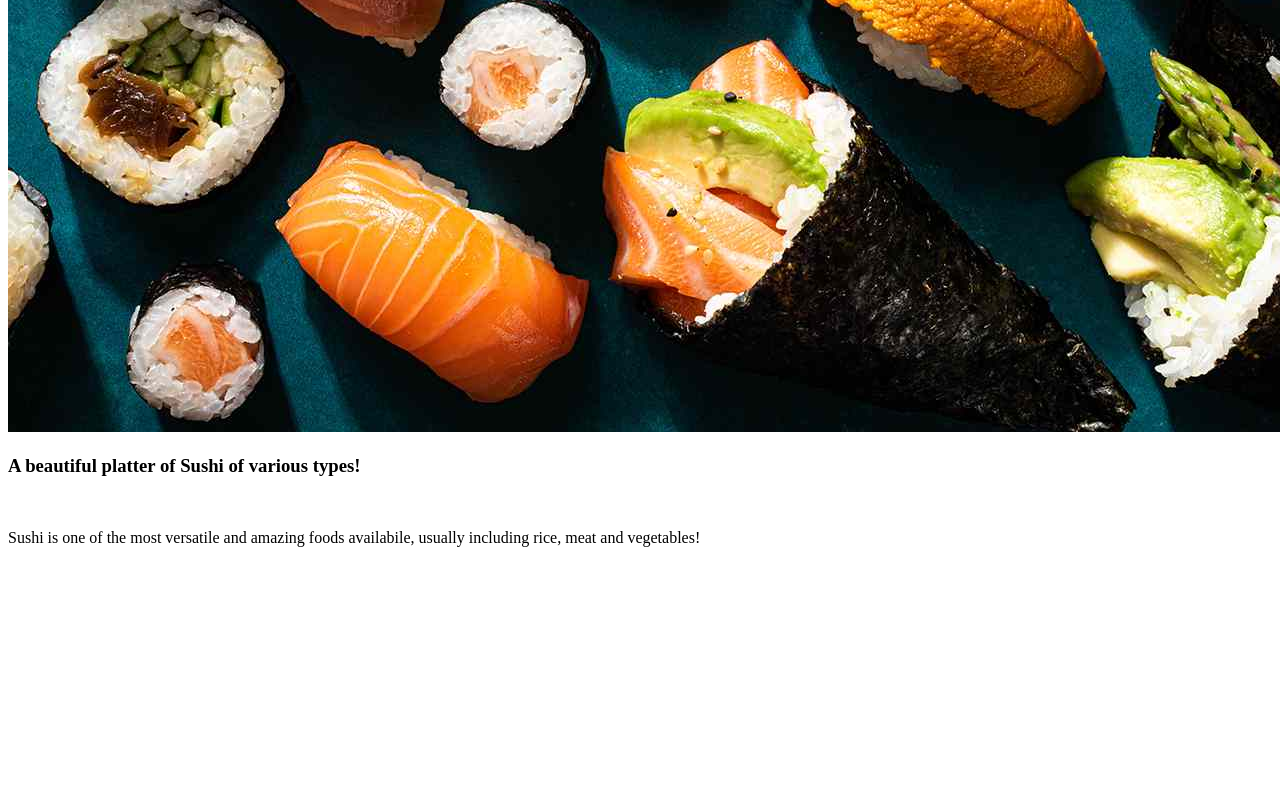
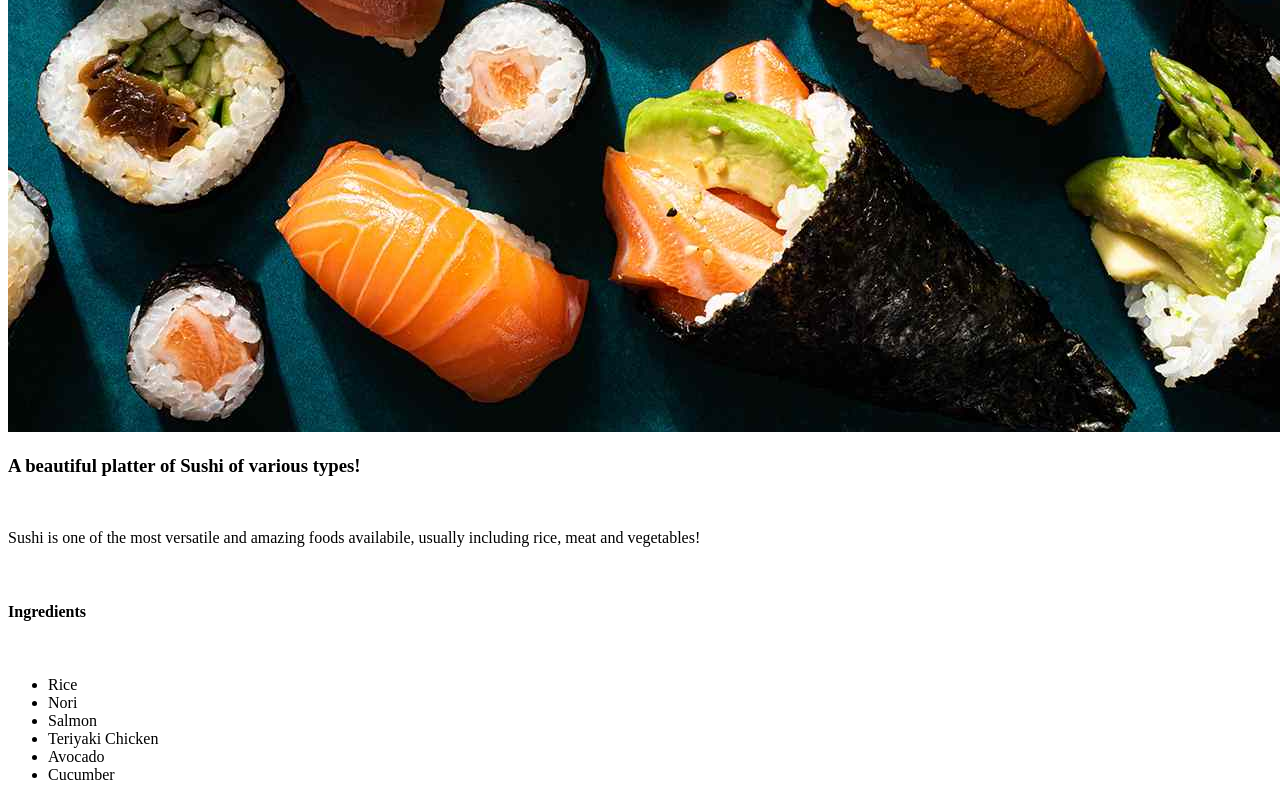
Before and after one commit to mitchthestonky/odin-recipes, a plain HTML site: page recipes/sushi.html in a window 1280 px wide. Shown: the part 666-1466 px from the top of the page. Before the commit the page ends 1229 px from the top, so only its background shows below. Drawn offline with Linux system fonts and the light colour scheme.

Commit message:
Add ingredients list and header

```diff
--- a/recipes/sushi.html
+++ b/recipes/sushi.html
@@ -11,7 +11,19 @@
         <img src="/recipes/photos/sushi.jpg"> <br>
             <h3>A beautiful platter of Sushi of various types!</h3> <br>
 
-            <p>Sushi is one of the most versatile and amazing foods availabile, usually including rice, meat and vegetables!</p>
+            <p>Sushi is one of the most versatile and amazing foods availabile, usually including rice, meat and vegetables!</p> <br>
+
+            <h4><strong>Ingredients</strong></h4> <br>
+                <ul>
+                    <li>Rice</li>
+                    <li>Nori</li>
+                    <li>Salmon</li>
+                    <li>Teriyaki Chicken</li>
+                    <li>Avocado</li>
+                    <li>Cucumber</li>
+                </ul>
+
+
 
 </body>
 </html>
```
